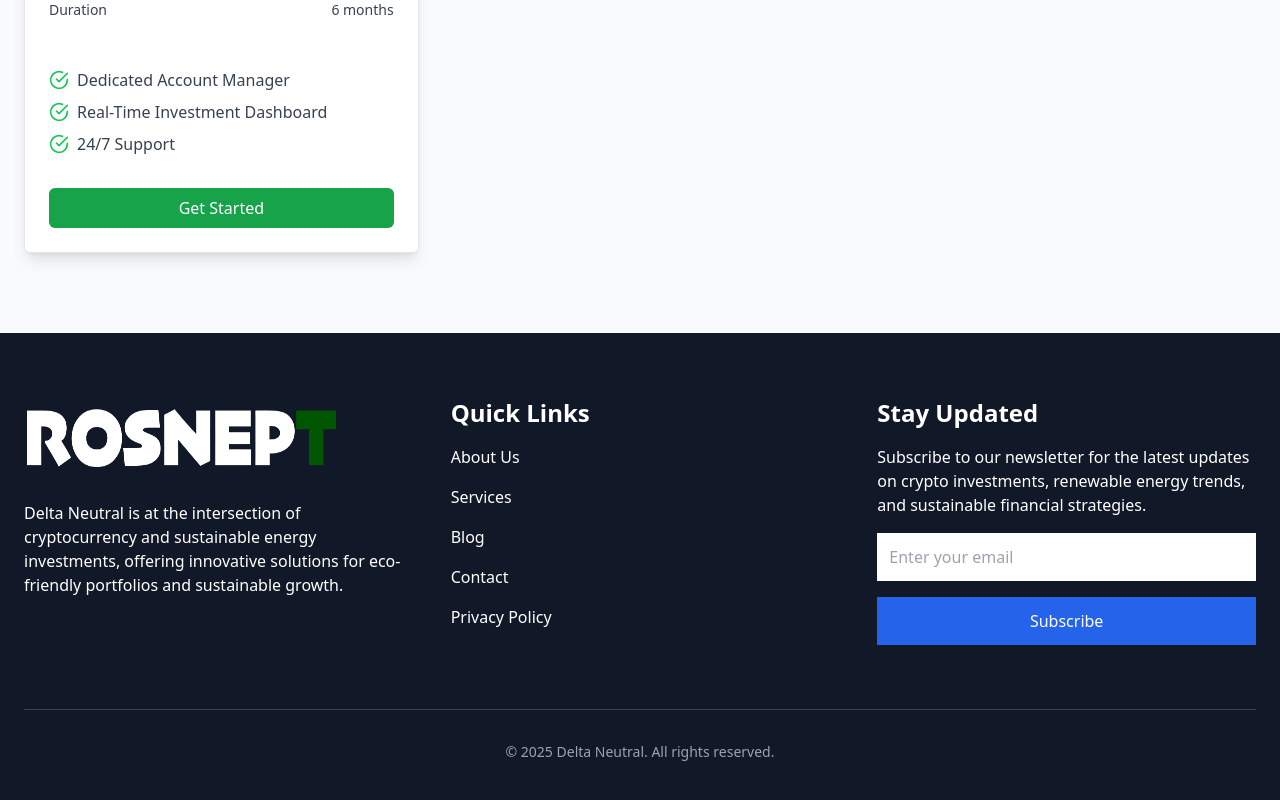
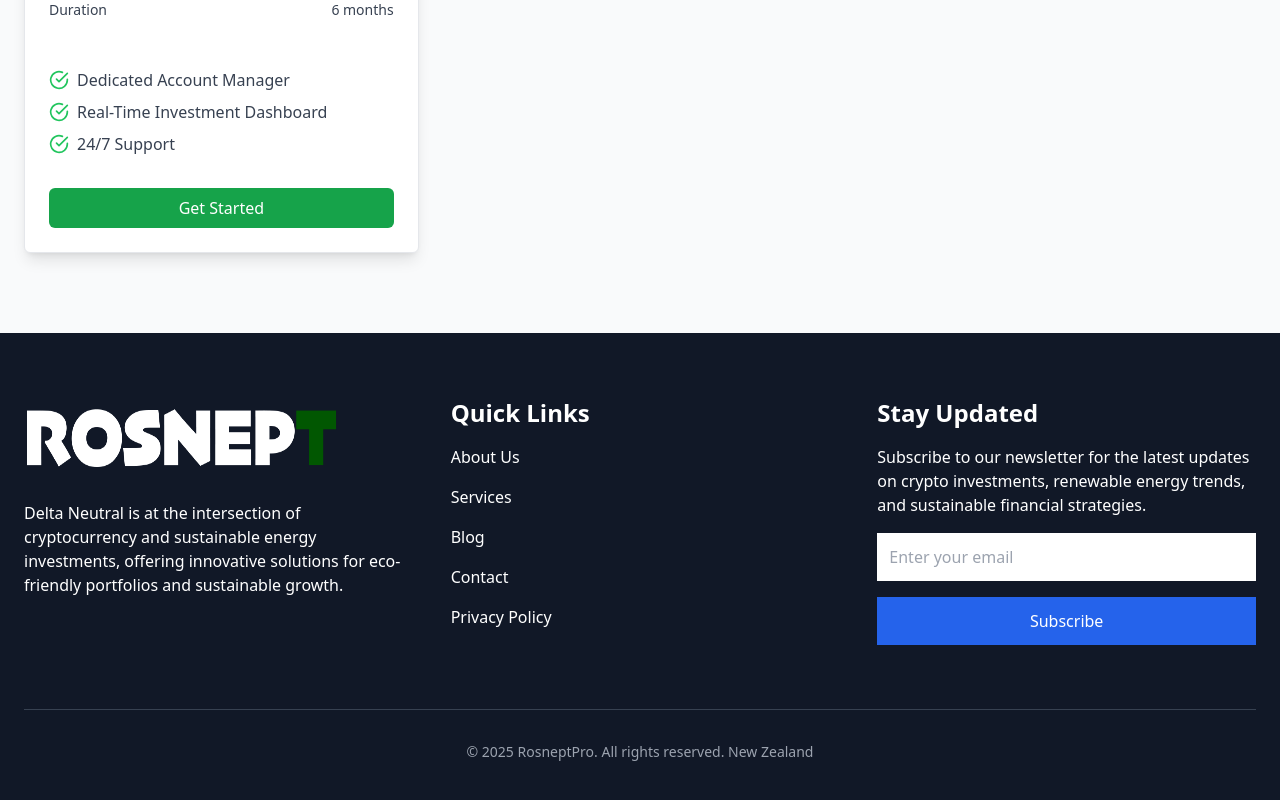
Before and after one commit to pizzanicks/rosnept, a Next.js app: page /plans in a window 1280 px wide. Shown: the part 2261-3061 px from the top of the page. Built offline with nearby package versions, Linux system fonts and the light colour scheme; no server answers.

Commit message:
commit
Footer changes

```diff
--- a/components/Footer.jsx
+++ b/components/Footer.jsx
@@ -62,7 +62,7 @@ export default function Footer() {
         {/* Footer Bottom */}
         <div className="mt-16 border-t border-gray-700 pt-8 text-center">
           <p className="text-sm text-gray-400 font-barlow">
-            &copy; {new Date().getFullYear()} Delta Neutral. All rights reserved.
+            &copy; {new Date().getFullYear()} RosneptPro. All rights reserved. New Zealand
           </p>
         </div>
       </div>
```
